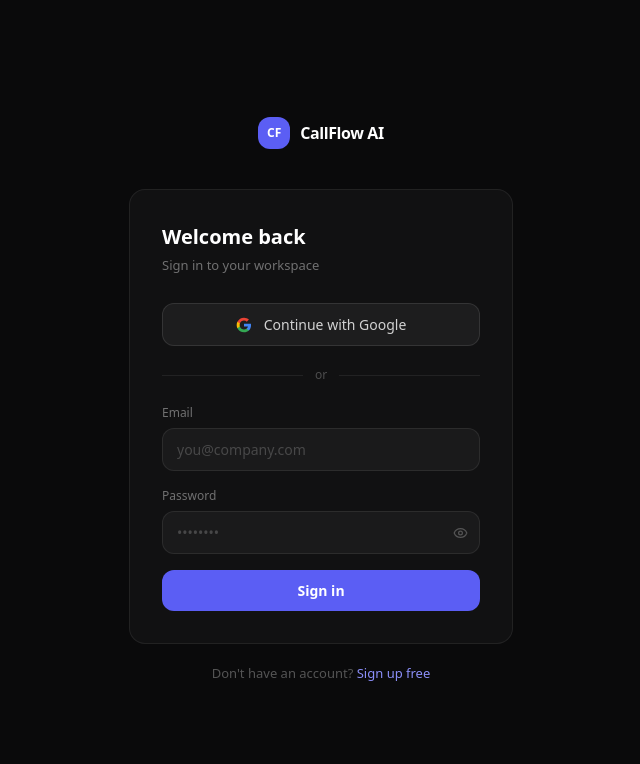
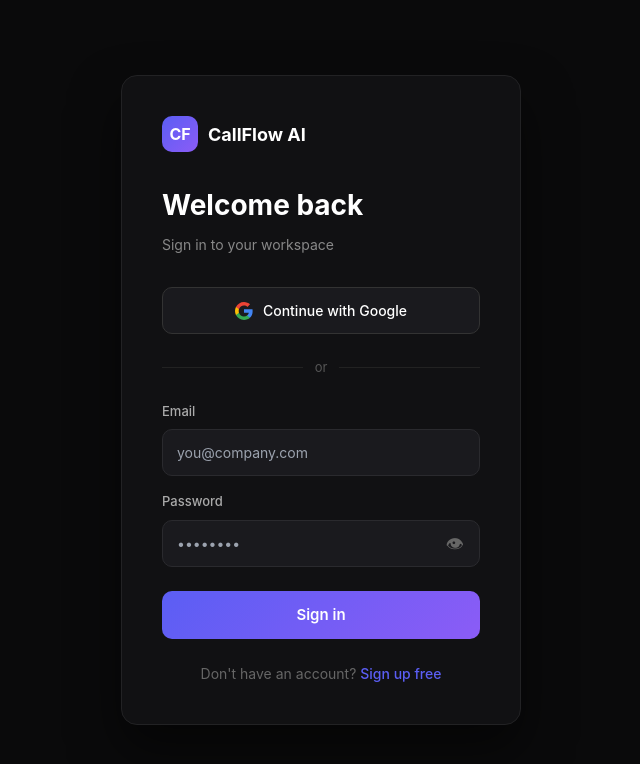
Before and after one commit to wook-uk/callflow-ai, a Next.js app in the folder frontend/: page /auth/login in a window 1280 px wide. Shown: the top 764 px of the page, without its empty margins (319-959 px from the left). Built offline with nearby package versions, Linux system fonts and the light colour scheme; no server answers.

Commit message:
feat: redesign login page with inline styles (no Tailwind dep)

```diff
--- a/frontend/src/app/auth/login/page.tsx
+++ b/frontend/src/app/auth/login/page.tsx
@@ -1,153 +1,105 @@
-// app/auth/login/page.tsx
 'use client'
 
 import { useState } from 'react'
+import { useRouter } from 'next/navigation'
 import Link from 'next/link'
-import { useRouter } from 'next/navigation'
-import { Eye, EyeOff, Loader2, AlertCircle } from 'lucide-react'
-import { login } from '@/lib/api'
-import { useAuthStore } from '@/hooks/useAuthStore'
 
 export default function LoginPage() {
   const router = useRouter()
-  const { setAuth } = useAuthStore()
   const [email, setEmail] = useState('')
   const [password, setPassword] = useState('')
-  const [showPw, setShowPw] = useState(false)
   const [loading, setLoading] = useState(false)
   const [error, setError] = useState('')
+  const [showPassword, setShowPassword] = useState(false)
 
   const handleSubmit = async (e: React.FormEvent) => {
     e.preventDefault()
+    setLoading(true)
     setError('')
-    setLoading(true)
     try {
-      const data = await login(email, password)
-      setAuth(data.user, data.workspace)
+      const res = await fetch(process.env.NEXT_PUBLIC_API_URL + '/api/v1/auth/login', {
+        method: 'POST',
+        headers: { 'Content-Type': 'application/json' },
+        body: JSON.stringify({ email, password }),
+      })
+      const data = await res.json()
+      if (!res.ok) throw new Error(data.detail || 'Login failed')
+      localStorage.setItem('cf_token', data.access_token)
       router.push('/dashboard')
     } catch (err: any) {
-      setError(err.message || 'Login failed')
+      setError(err.message)
     } finally {
       setLoading(false)
     }
   }
 
-  const handleGoogle = () => {
-    const CLIENT_ID = process.env.NEXT_PUBLIC_GOOGLE_CLIENT_ID
-    const REDIRECT = `${window.location.origin}/auth/google/callback`
-    const params = new URLSearchParams({
-      client_id: CLIENT_ID!,
-      redirect_uri: REDIRECT,
-      response_type: 'code',
-      scope: 'openid email profile',
-      access_type: 'offline',
-      prompt: 'select_account',
-    })
-    window.location.href = `https://accounts.google.com/o/oauth2/v2/auth?${params}`
+  const s = {
+    page: { minHeight: '100vh', background: '#0A0A0B', display: 'flex', alignItems: 'center', justifyContent: 'center', fontFamily: '-apple-system, BlinkMacSystemFont, "Segoe UI", sans-serif' },
+    card: { width: '100%', maxWidth: '400px', padding: '40px', background: '#111113', border: '1px solid #222224', borderRadius: '16px', boxShadow: '0 25px 50px rgba(0,0,0,0.5)' },
+    logo: { display: 'flex', alignItems: 'center', gap: '10px', marginBottom: '32px' },
+    logoBox: { width: '36px', height: '36px', borderRadius: '10px', background: 'linear-gradient(135deg, #5B5EF4, #8B5CF6)', display: 'flex', alignItems: 'center', justifyContent: 'center', color: '#fff', fontWeight: 700, fontSize: '16px' },
+    logoText: { color: '#fff', fontWeight: 700, fontSize: '18px' },
+    h1: { color: '#fff', fontSize: '28px', fontWeight: 700, margin: '0 0 8px' },
+    sub: { color: '#888', fontSize: '14px', margin: '0 0 32px' },
+    googleBtn: { width: '100%', padding: '12px', background: '#1A1A1E', border: '1px solid #333', borderRadius: '10px', color: '#fff', fontSize: '14px', fontWeight: 500, cursor: 'pointer', display: 'flex', alignItems: 'center', justifyContent: 'center', gap: '10px', marginBottom: '24px' },
+    divider: { display: 'flex', alignItems: 'center', gap: '12px', marginBottom: '24px' },
+    dividerLine: { flex: 1, height: '1px', background: '#222' },
+    dividerText: { color: '#555', fontSize: '13px' },
+    label: { display: 'block', color: '#aaa', fontSize: '13px', fontWeight: 500, marginBottom: '8px' },
+    input: { width: '100%', padding: '12px 14px', background: '#1A1A1E', border: '1px solid #2A2A2E', borderRadius: '10px', color: '#fff', fontSize: '14px', outline: 'none', boxSizing: 'border-box' as const },
+    inputWrap: { position: 'relative' as const, marginBottom: '16px' },
+    eyeBtn: { position: 'absolute' as const, right: '12px', top: '50%', transform: 'translateY(-50%)', background: 'none', border: 'none', color: '#666', cursor: 'pointer', fontSize: '18px', padding: '4px' },
+    submitBtn: { width: '100%', padding: '13px', background: 'linear-gradient(135deg, #5B5EF4, #8B5CF6)', border: 'none', borderRadius: '10px', color: '#fff', fontSize: '15px', fontWeight: 600, cursor: 'pointer', marginTop: '8px' },
+    error: { background: '#2A1515', border: '1px solid #5A1515', borderRadius: '8px', padding: '12px', color: '#ff6b6b', fontSize: '14px', marginBottom: '16px' },
+    footer: { textAlign: 'center' as const, marginTop: '24px', color: '#666', fontSize: '14px' },
+    link: { color: '#5B5EF4', textDecoration: 'none', fontWeight: 500 },
   }
 
   return (
-    <div className="min-h-screen bg-[#0A0A0B] flex items-center justify-center px-4">
-      <div className="w-full max-w-sm">
-        {/* Logo */}
-        <div className="flex items-center gap-2.5 mb-10 justify-center">
-          <div className="w-8 h-8 rounded-xl bg-[#5B5EF4] flex items-center justify-center">
-            <span className="text-[12px] font-bold text-white">CF</span>
+    <div style={s.page}>
+      <div style={s.card}>
+        <div style={s.logo}>
+          <div style={s.logoBox}>CF</div>
+          <span style={s.logoText}>CallFlow AI</span>
         </div>
-          <span className="font-semibold text-[16px] text-white tracking-tight">CallFlow AI</span>
-        </div>
+        <h1 style={s.h1}>Welcome back</h1>
+        <p style={s.sub}>Sign in to your workspace</p>
 
-        <div className="bg-white/[0.03] border border-white/[0.07] rounded-2xl p-8">
-          <h1 className="text-[20px] font-semibold text-white mb-1">Welcome back</h1>
-          <p className="text-[13px] text-white/40 mb-7">Sign in to your workspace</p>
-
-          {/* Google */}
-          <button
-            onClick={handleGoogle}
-            className="w-full flex items-center justify-center gap-3 py-2.5 bg-white/[0.05] hover:bg-white/[0.09] border border-white/[0.1] rounded-xl text-[14px] font-medium text-white/80 transition-colors mb-5"
-          >
-            <GoogleIcon />
+        <button style={s.googleBtn} onClick={() => alert('Google OAuth: Add your Google Client ID in Railway Variables')}>
+          <svg width="18" height="18" viewBox="0 0 18 18"><path fill="#4285F4" d="M17.64 9.2c0-.637-.057-1.251-.164-1.84H9v3.481h4.844c-.209 1.125-.843 2.078-1.796 2.717v2.258h2.908c1.702-1.567 2.684-3.874 2.684-6.615z"/><path fill="#34A853" d="M9 18c2.43 0 4.467-.806 5.956-2.18l-2.908-2.259c-.806.54-1.837.86-3.048.86-2.344 0-4.328-1.584-5.036-3.711H.957v2.332C2.438 15.983 5.482 18 9 18z"/><path fill="#FBBC05" d="M3.964 10.71c-.18-.54-.282-1.117-.282-1.71s.102-1.17.282-1.71V4.958H.957C.347 6.173 0 7.548 0 9s.348 2.827.957 4.042l3.007-2.332z"/><path fill="#EA4335" d="M9 3.58c1.321 0 2.508.454 3.44 1.345l2.582-2.58C13.463.891 11.426 0 9 0 5.482 0 2.438 2.017.957 4.958L3.964 7.29C4.672 5.163 6.656 3.58 9 3.58z"/></svg>
           Continue with Google
         </button>
 
-          <div className="flex items-center gap-3 mb-5">
-            <div className="flex-1 h-px bg-white/[0.07]" />
-            <span className="text-[12px] text-white/25">or</span>
-            <div className="flex-1 h-px bg-white/[0.07]" />
+        <div style={s.divider}>
+          <div style={s.dividerLine}/>
+          <span style={s.dividerText}>or</span>
+          <div style={s.dividerLine}/>
         </div>
 
-          <form onSubmit={handleSubmit} className="space-y-4">
-            <div>
-              <label className="block text-[12px] text-white/40 mb-1.5">Email</label>
-              <input
-                type="email"
-                value={email}
-                onChange={e => setEmail(e.target.value)}
-                required
-                autoComplete="email"
-                placeholder="you@company.com"
-                className="w-full bg-white/[0.04] border border-white/[0.08] focus:border-[#5B5EF4]/60 rounded-xl px-3.5 py-2.5 text-[14px] text-white placeholder:text-white/20 outline-none transition-colors"
-              />
+        {error && <div style={s.error}>{error}</div>}
+
+        <form onSubmit={handleSubmit}>
+          <div style={{marginBottom: '16px'}}>
+            <label style={s.label}>Email</label>
+            <input style={s.input} type="email" placeholder="you@company.com" value={email} onChange={e => setEmail(e.target.value)} required />
           </div>
-
-            <div>
-              <label className="block text-[12px] text-white/40 mb-1.5">Password</label>
-              <div className="relative">
-                <input
-                  type={showPw ? 'text' : 'password'}
-                  value={password}
-                  onChange={e => setPassword(e.target.value)}
-                  required
-                  autoComplete="current-password"
-                  placeholder="••••••••"
-                  className="w-full bg-white/[0.04] border border-white/[0.08] focus:border-[#5B5EF4]/60 rounded-xl px-3.5 py-2.5 pr-10 text-[14px] text-white placeholder:text-white/20 outline-none transition-colors"
-                />
-                <button
-                  type="button"
-                  onClick={() => setShowPw(v => !v)}
-                  className="absolute right-3 top-1/2 -translate-y-1/2 text-white/25 hover:text-white/50"
-                >
-                  {showPw ? <EyeOff size={15} /> : <Eye size={15} />}
-                </button>
+          <div style={{marginBottom: '8px'}}>
+            <label style={s.label}>Password</label>
+            <div style={s.inputWrap}>
+              <input style={{...s.input, paddingRight: '44px'}} type={showPassword ? 'text' : 'password'} placeholder="••••••••" value={password} onChange={e => setPassword(e.target.value)} required />
+              <button type="button" style={s.eyeBtn} onClick={() => setShowPassword(!showPassword)}>{showPassword ? '🙈' : '👁'}</button>
             </div>
           </div>
-
-            {error && (
-              <div className="flex items-center gap-2 text-[13px] text-red-400 bg-red-500/10 rounded-lg px-3 py-2">
-                <AlertCircle size={13} />
-                {error}
-              </div>
-            )}
-
-            <button
-              type="submit"
-              disabled={loading}
-              className="w-full py-2.5 bg-[#5B5EF4] hover:bg-[#6B6EF8] disabled:opacity-50 rounded-xl text-[14px] font-semibold text-white transition-colors flex items-center justify-center gap-2 mt-1"
-            >
-              {loading ? <Loader2 size={15} className="animate-spin" /> : null}
-              Sign in
+          <button style={{...s.submitBtn, opacity: loading ? 0.7 : 1}} type="submit" disabled={loading}>
+            {loading ? 'Signing in...' : 'Sign in'}
           </button>
         </form>
+
+        <div style={s.footer}>
+          Don&apos;t have an account?{' '}
+          <Link href="/auth/signup" style={s.link}>Sign up free</Link>
         </div>
-
-        <p className="text-center text-[13px] text-white/30 mt-5">
-          Don&apos;t have an account?{' '}
-          <Link href="/auth/signup" className="text-[#8B8EF8] hover:text-[#A5A7FA]">
-            Sign up free
-          </Link>
-        </p>
       </div>
     </div>
   )
 }
-
-function GoogleIcon() {
-  return (
-    <svg width="16" height="16" viewBox="0 0 24 24">
-      <path fill="#4285F4" d="M22.56 12.25c0-.78-.07-1.53-.2-2.25H12v4.26h5.92c-.26 1.37-1.04 2.53-2.21 3.31v2.77h3.57c2.08-1.92 3.28-4.74 3.28-8.09z"/>
-      <path fill="#34A853" d="M12 23c2.97 0 5.46-.98 7.28-2.66l-3.57-2.77c-.98.66-2.23 1.06-3.71 1.06-2.86 0-5.29-1.93-6.16-4.53H2.18v2.84C3.99 20.53 7.7 23 12 23z"/>
-      <path fill="#FBBC05" d="M5.84 14.09c-.22-.66-.35-1.36-.35-2.09s.13-1.43.35-2.09V7.07H2.18C1.43 8.55 1 10.22 1 12s.43 3.45 1.18 4.93l2.85-2.22.81-.62z"/>
-      <path fill="#EA4335" d="M12 5.38c1.62 0 3.06.56 4.21 1.64l3.15-3.15C17.45 2.09 14.97 1 12 1 7.7 1 3.99 3.47 2.18 7.07l3.66 2.84c.87-2.6 3.3-4.53 6.16-4.53z"/>
-    </svg>
-  )
-}
```
Lines whose indentation alone changed are shown as unchanged.
